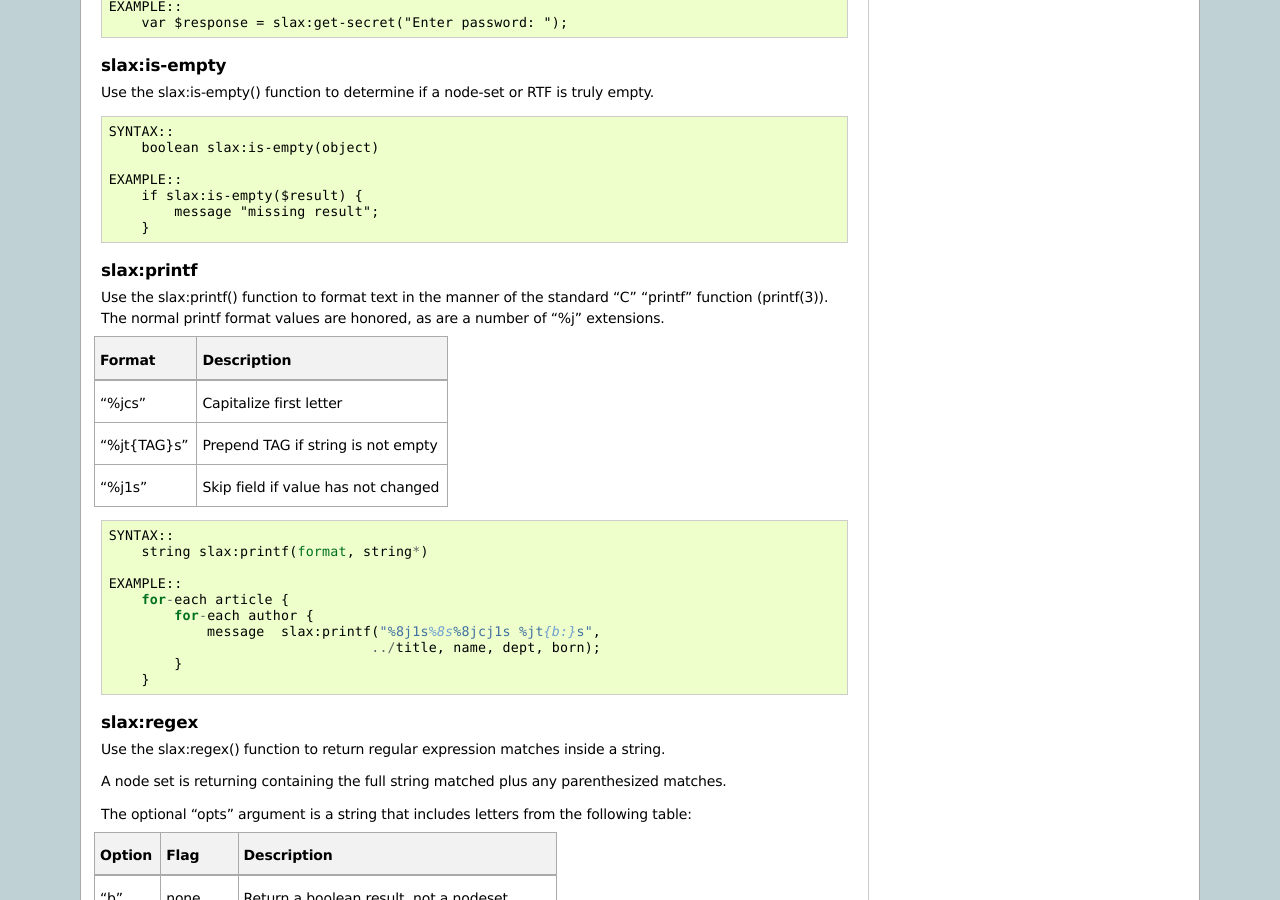
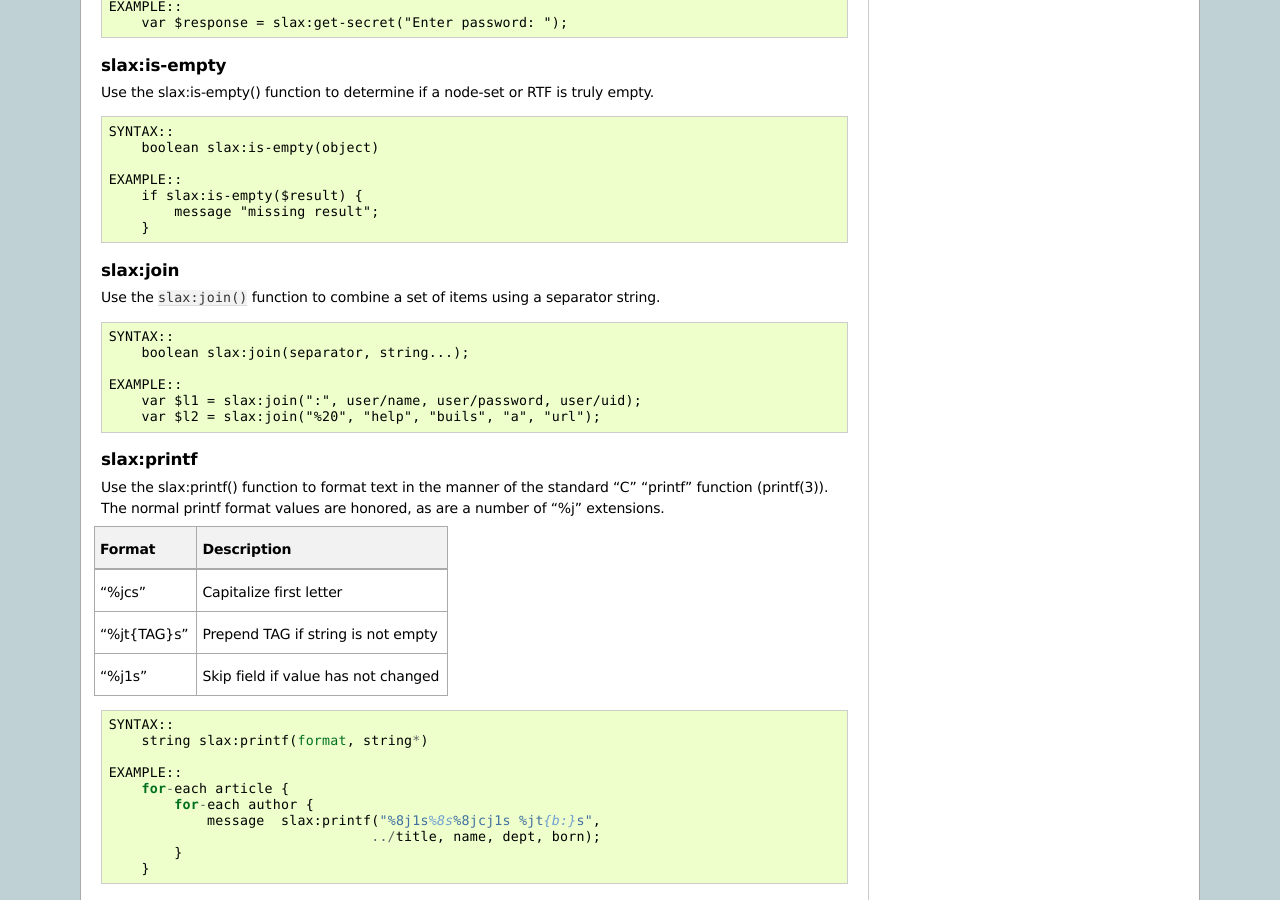
Before and after one commit to Juniper/libslax, a Sphinx documentation site: the page built from doc/functions.rst, in a window 1280 px wide and 900 px high, scrolled down 3423 px. Built offline with Sphinx 7.4.7, drawn with Linux system fonts in a browser that asks for light colours.

Commit message:
add slax:join()

```diff
--- a/doc/functions.rst
+++ b/doc/functions.rst
@@ -266,6 +266,23 @@ truly empty.
             message "missing result";
         }
 
+.. _slax-join:
+
+slax:join
++++++++++
+
+Use the `slax:join()` function to combine a set of items using a
+separator string.
+
+::
+
+    SYNTAX::
+        boolean slax:join(separator, string...);
+
+    EXAMPLE::
+        var $l1 = slax:join(":", user/name, user/password, user/uid);
+        var $l2 = slax:join("%20", "help", "buils", "a", "url");
+
 .. _printf:
 
 slax:printf
```
